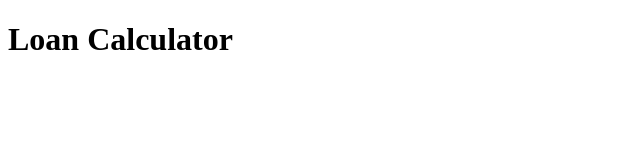
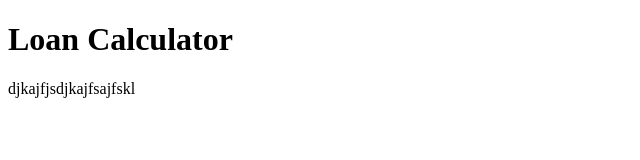
Before and after one commit to Livia-Santos/loanCalculator, a plain HTML site: page docs/index.html in a window 1280 px wide. Shown: the whole page, without its empty margins (0-640 px from the left). Drawn offline with Linux system fonts and the light colour scheme.

Commit message:
Github pages delpoy test

```diff
--- a/docs/index.html
+++ b/docs/index.html
@@ -8,6 +8,9 @@
 </head>
 <body>
   <h1>Loan Calculator</h1>
+  <p>
+    djkajfjsdjkajfsajfskl
+  </p>
 
 </body>
 </html>
```
